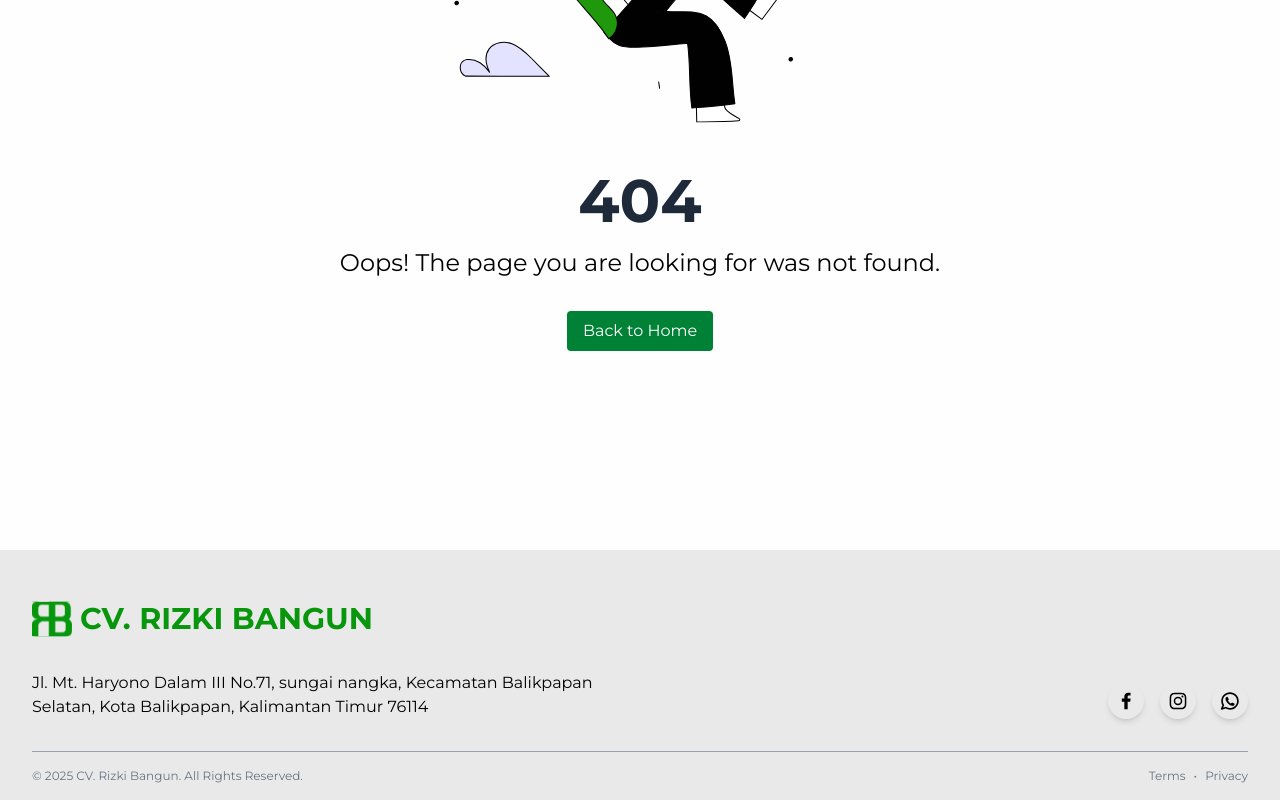
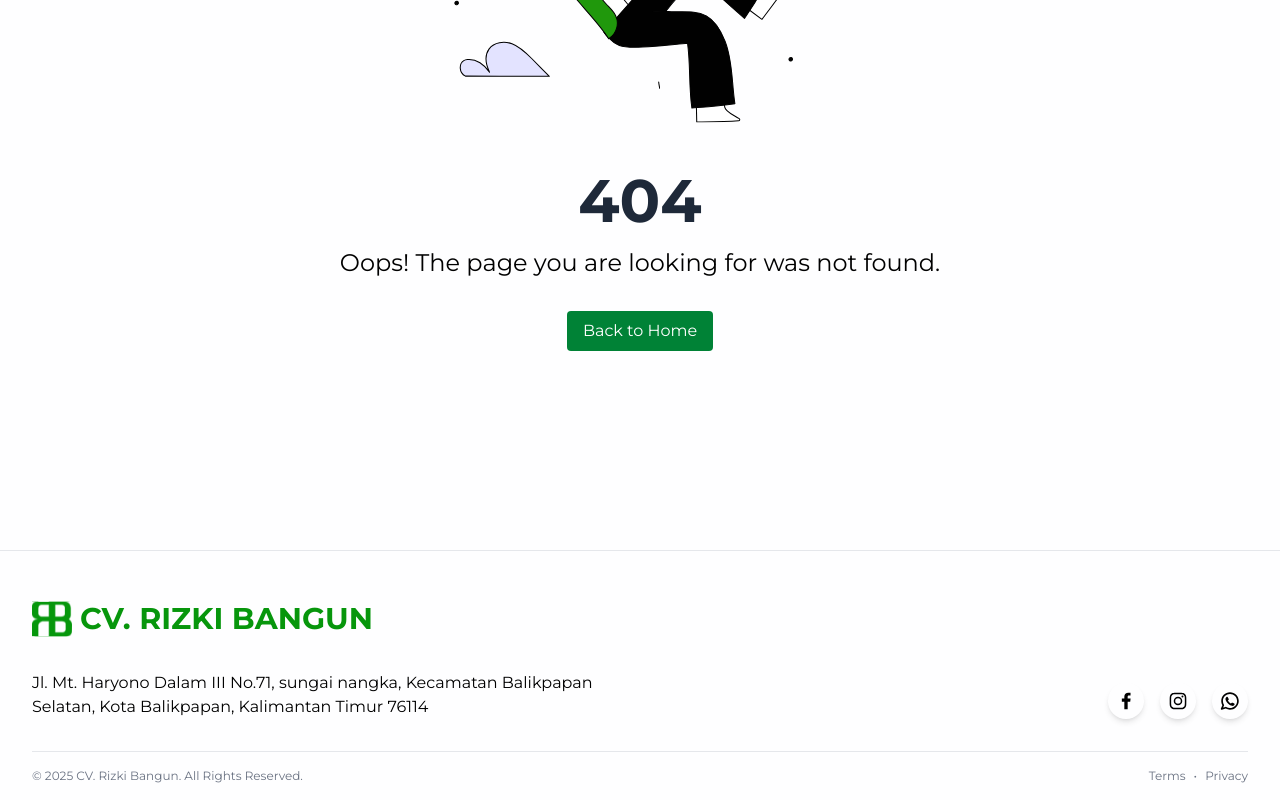
Before and after one commit to faiz832/CV-RIZKI-BANGUN, a React (Vite) app: page /404 in a window 1280 px wide. Shown: the part 314-1114 px from the top of the page. Built offline with nearby package versions, Linux system fonts and the light colour scheme.

Commit message:
fix footer

```diff
--- a/src/components/Footer.jsx
+++ b/src/components/Footer.jsx
@@ -2,7 +2,7 @@
 
 export default function Footer() {
   return (
-    <footer className="border-t border-gray-200 bg-[#e9e9e9]">
+    <footer className="border-t border-gray-200">
       <div className="mx-auto w-full max-w-7xl px-4 sm:px-6 lg:px-8">
         <div className="relative pb-4 pt-12">
           <div className="grid grid-cols-1 lg:grid-cols-2 gap-4 sm:gap-8 lg:gap-12">
@@ -60,7 +60,7 @@
             </div>
           </div>
 
-          <hr className="border-gray-400 sm:mx-auto mt-4 sm:mt-8 mb-4" />
+          <hr className="border-gray-200 sm:mx-auto mt-4 sm:mt-8 mb-4" />
 
           <div className="flex flex-col md:flex-row items-center justify-center md:justify-between text-xs text-gray-500">
             <span className="text-center">
```
